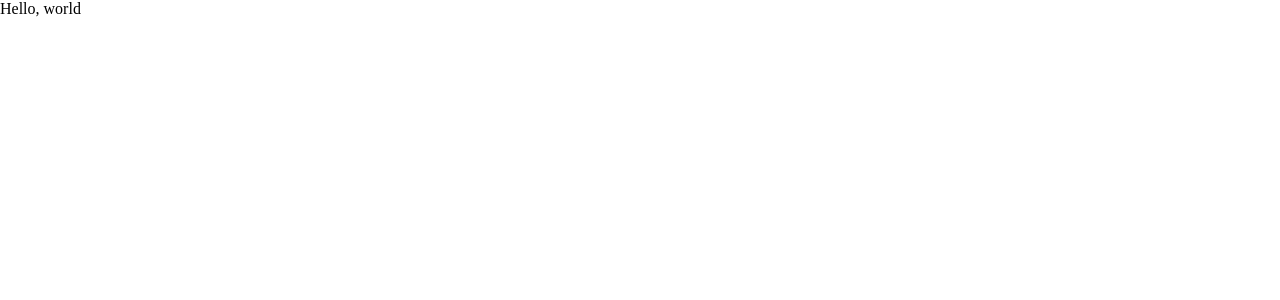
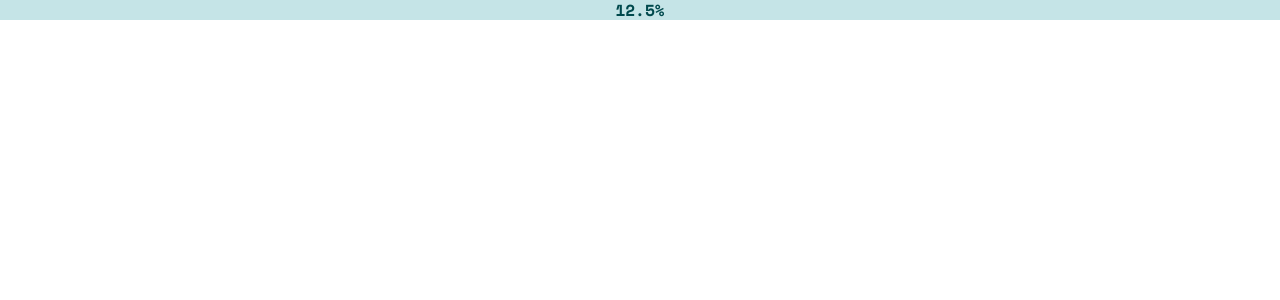
Before and after one commit to Qwerex56/tip-calculator, a Vue app: page / in a window 1280 px wide. Shown: the top 300 px of the page. Built offline with nearby package versions, Linux system fonts and the light colour scheme.

Commit message:
Tip button

```diff
--- a/src/App.vue
+++ b/src/App.vue
@@ -1,11 +1,21 @@
 <template>
   <div>
-    Hello, world
+    <TipButton :name="'some_name'" :tip-value="12.5"/>
   </div>
 </template>
 
-<script setup lang="ts">
+<script lang="ts">
+import TipButton from './components/widgets/TipButton.vue';
+
+export default {
+  components: {
+    TipButton,
+  },
+}
 </script>
 
 <style scoped lang="scss">
+div {
+  height: 20px;
+}
 </style>
--- /dev/null
+++ b/src/components/widgets/TipButton.vue
@@ -0,0 +1,70 @@
+<template>
+  <div class="tip-btn">
+    <input class="tip-btn__checkbox"  type="radio" :name='name'>
+    <label class="tip-btn__label" :for='name'>
+      {{ percentTipValue }}
+    </label>
+  </div>
+</template>
+
+<script lang='ts'>
+export default {
+  props: {
+    name: {
+      type: String,
+      required: true,
+    },
+    tipValue: {
+      type: Number,
+      required: true,
+    }
+  },
+  computed: {
+    percentTipValue() {
+      return this.tipValue.toString().concat('%');
+    },
+  },
+}
+</script>
+<style scoped lang='scss'>
+.tip-btn {
+  display: flex;
+  position: relative;
+
+  font-family: $space-mono;
+  font-weight: $bold-weight;
+
+  &__label {
+    position: absolute;
+    top: 50%; left: 50%;
+    transform: translate(-50%, -50%);
+
+    color: $white;
+
+    pointer-events: none;
+  }
+
+  &__checkbox {
+    appearance: none;
+
+    min-width: 100%;
+    min-height: 100%;
+
+    background-color: $very-dark-cyan;
+
+    &:checked {
+      background-color: $strong-cyan;
+      &+.tip-btn__label {
+        color: $very-dark-cyan;
+      }
+    }
+
+    &:not(:checked):hover {
+      background-color: $light-grayish-cyan;
+      &+.tip-btn__label {
+        color: $very-dark-cyan;
+      }
+    }
+  }
+}
+</style>
--- a/src/scss/_variables.scss
+++ b/src/scss/_variables.scss
@@ -1 +1,21 @@
-$bg-color-min: hsl(167, 80%, 52%);
+// ===== Colors =====
+// === Primary ===
+$strong-cyan: hsl(172, 67%, 45%);
+
+// === Neutral ===
+$very-dark-cyan: hsl(183, 100%, 15%);
+$dark-grayish-cyan: hsl(186, 14%, 43%);
+$grayish-cyan: hsl(184, 14%, 56%);
+$light-grayish-cyan: hsl(185, 41%, 84%);
+$very-light-grayish-cyan: hsl(189, 41%, 97%);
+$white: hsl(0, 0%, 100%);
+
+// ===== Typography =====
+@import url('https://fonts.googleapis.com/css2?family=Space+Mono:wght@700&display=swap');
+
+// === Body Copy ===
+$font-size-form-inputs: 1.5rem;
+
+// === Font ===
+$space-mono: 'Space Mono', monospace;
+$bold-weight: 700;
```
